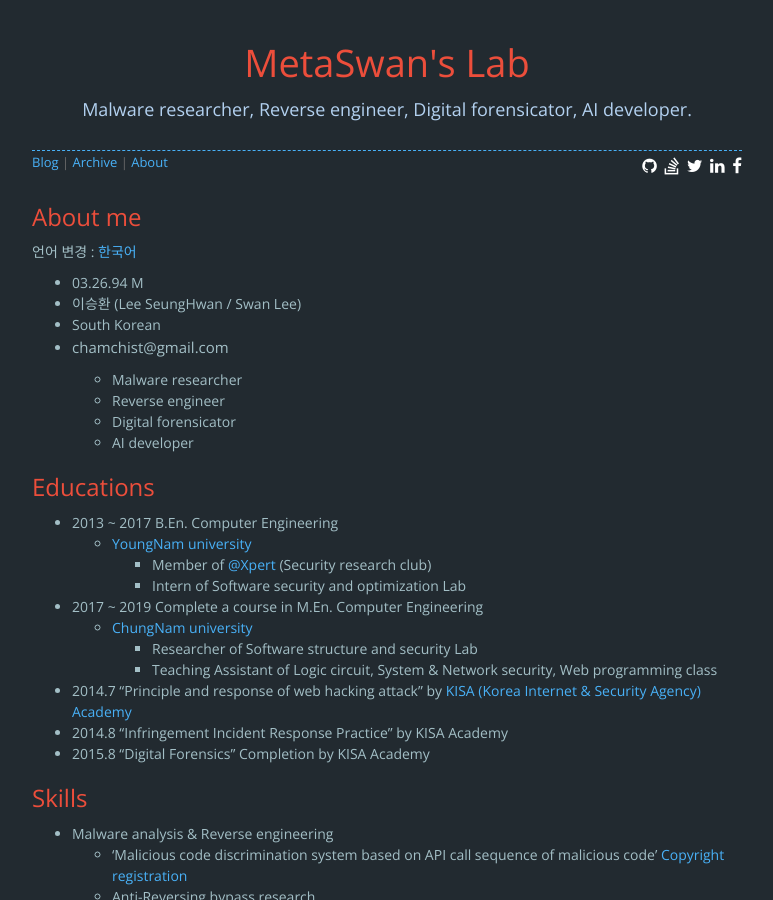
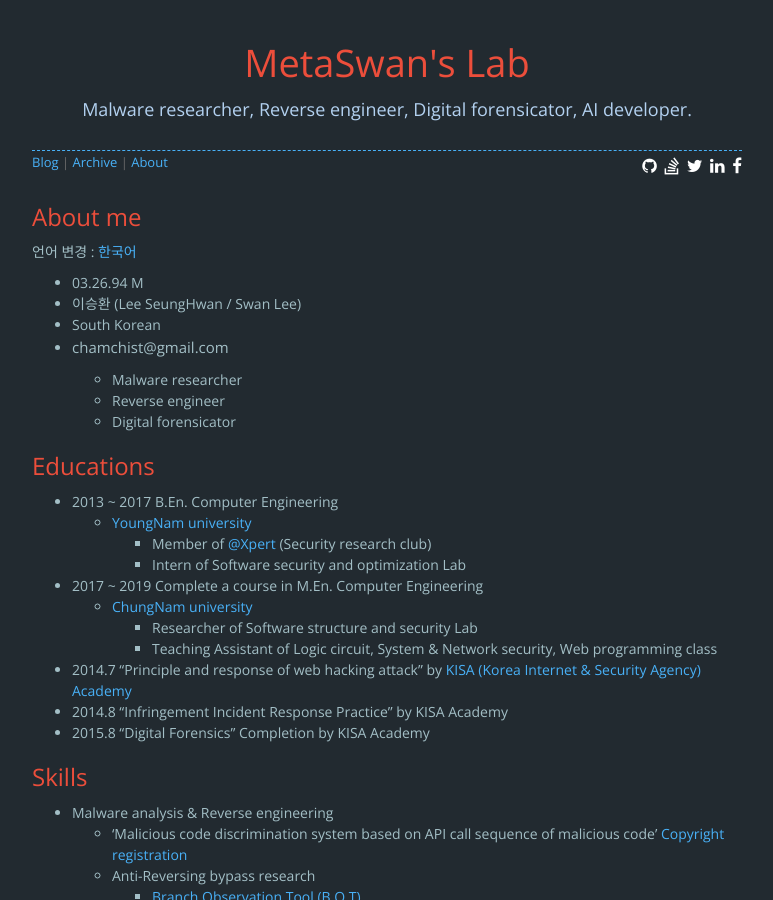
Before and after one commit to MetaSwan/metaswan.github.io, a Jekyll site: the page built from about.html, in a window 1280 px wide and 900 px high. Shown: the whole window, without its empty margins (253-1026 px from the left). Built offline with Jekyll 4.4.1, drawn with Linux system fonts in a browser that asks for light colours; nearby versions of some CDN libraries; comment, search, counter and statistics services are not loaded.

Commit message:
Update about.yml

```diff
--- a/_data/about.yml
+++ b/_data/about.yml
@@ -7,7 +7,6 @@ text: |
     + Malware researcher
     + Reverse engineer
     + Digital forensicator
-    + AI developer
 
   ## Educations
 
```
